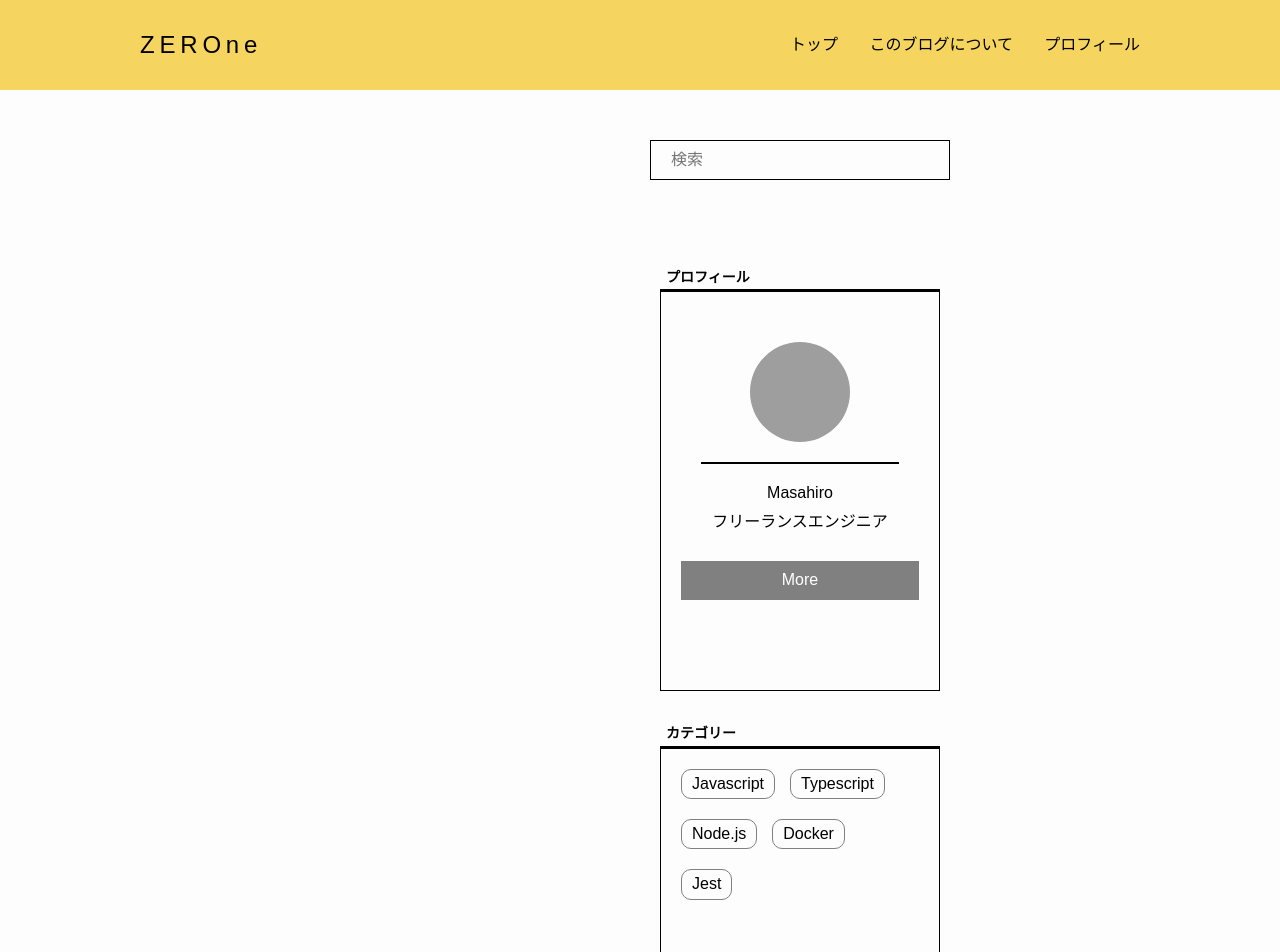
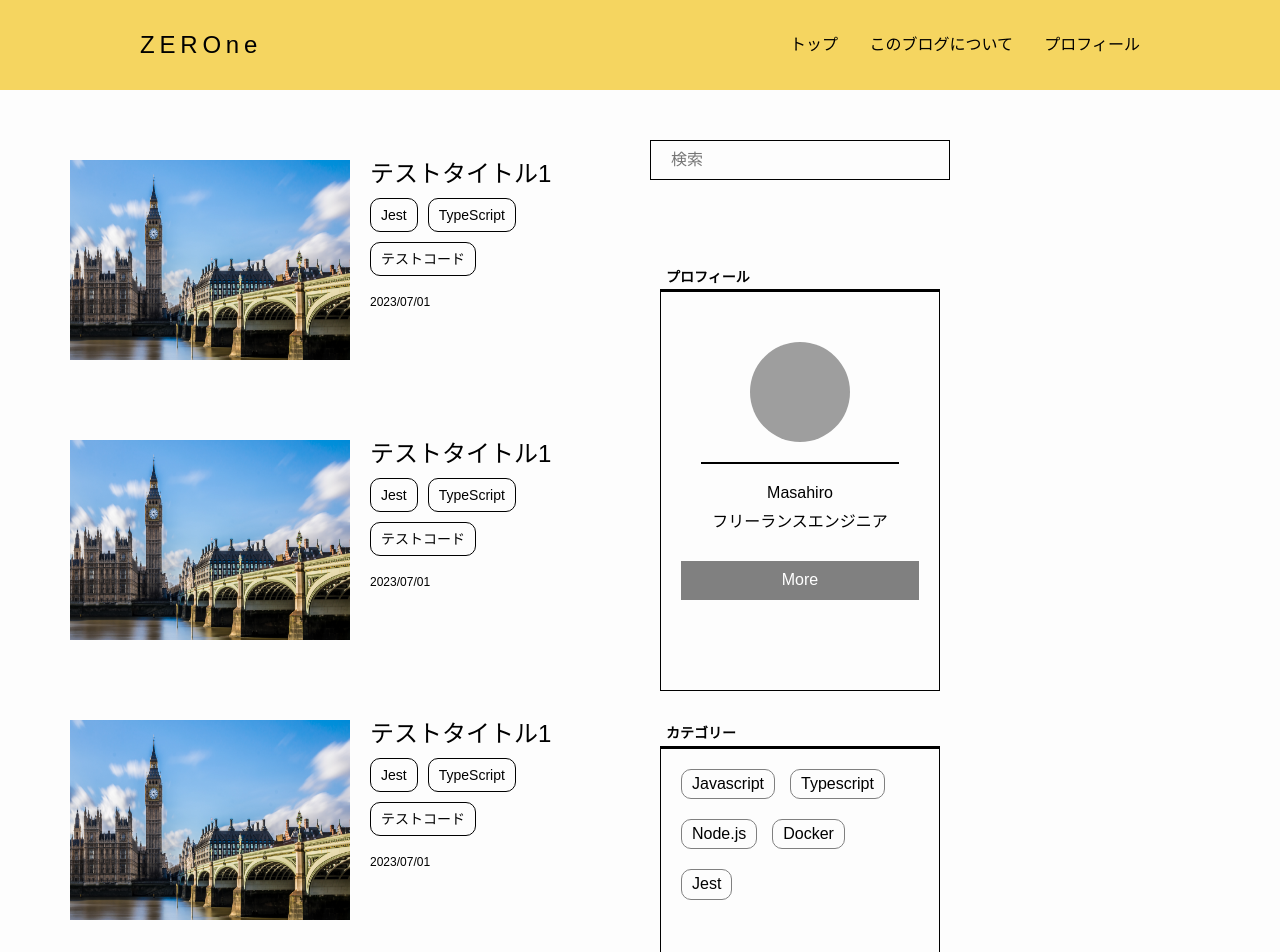
Before and after one commit to masahiro96848/jamstack_next_blog, a Next.js app: page / in a window 1280 px wide. Shown: the top 952 px of the page. Built offline with nearby package versions, Linux system fonts and the light colour scheme; grey boxes are pictures that could not be loaded.

Commit message:
ブログ記事一覧(TOP)の静的レイアウトを完成

```diff
--- /dev/null
+++ b/app/components/templates/TopTemplate.tsx
@@ -0,0 +1,92 @@
+import Image from 'next/image'
+import Link from 'next/link'
+import React from 'react'
+import { BaseBlogPostLayout } from '@/components/layouts/Main/BaseBlogPostLayout'
+import styles from '@/styles/templates/topTemplate.module.scss'
+
+export const TopTemplate = () => {
+  return (
+    <>
+      <BaseBlogPostLayout>
+        {/* ブログ記事一覧表示 */}
+        <Link href="/">
+          <div className={styles.container}>
+            <div className={styles.imageArea}>
+              <Image
+                src="/sample01.png"
+                width={280}
+                height={200}
+                alt="blog_item_image"
+                className={styles.image}
+              />
+            </div>
+            <div className={styles.articleArea}>
+              <div className={styles.title}>テストタイトル1</div>
+              <div className={styles.categories}>
+                <span className={styles.category}>Jest</span>
+                <span className={styles.category}>TypeScript</span>
+                <span className={styles.category}>テストコード</span>
+              </div>
+
+              <div className={styles.date}>
+                <p>2023/07/01</p>
+              </div>
+            </div>
+          </div>
+        </Link>
+
+        <Link href="/">
+          <div className={styles.container}>
+            <div className={styles.imageArea}>
+              <Image
+                src="/sample01.png"
+                width={280}
+                height={200}
+                alt="blog_item_image"
+                className={styles.image}
+              />
+            </div>
+            <div className={styles.articleArea}>
+              <div className={styles.title}>テストタイトル1</div>
+              <div className={styles.categories}>
+                <span className={styles.category}>Jest</span>
+                <span className={styles.category}>TypeScript</span>
+                <span className={styles.category}>テストコード</span>
+              </div>
+
+              <div className={styles.date}>
+                <p>2023/07/01</p>
+              </div>
+            </div>
+          </div>
+        </Link>
+
+        <Link href="/">
+          <div className={styles.container}>
+            <div className={styles.imageArea}>
+              <Image
+                src="/sample01.png"
+                width={280}
+                height={200}
+                alt="blog_item_image"
+                className={styles.image}
+              />
+            </div>
+            <div className={styles.articleArea}>
+              <div className={styles.title}>テストタイトル1</div>
+              <div className={styles.categories}>
+                <span className={styles.category}>Jest</span>
+                <span className={styles.category}>TypeScript</span>
+                <span className={styles.category}>テストコード</span>
+              </div>
+
+              <div className={styles.date}>
+                <p>2023/07/01</p>
+              </div>
+            </div>
+          </div>
+        </Link>
+      </BaseBlogPostLayout>
+    </>
+  )
+}
--- a/app/layout.tsx
+++ b/app/layout.tsx
@@ -12,9 +12,7 @@ export default function RootLayout({
 }) {
   return (
     <html lang="ja">
-      <body>
-        <BaseBlogPostLayout>{children}</BaseBlogPostLayout>
-      </body>
+      <body>{children}</body>
     </html>
   )
 }
--- a/app/page.tsx
+++ b/app/page.tsx
@@ -1,9 +1,10 @@
 import { NextPage } from 'next'
+import { TopTemplate } from '@/components/templates/TopTemplate'
 
 import '@/styles/globals.scss'
 
-const Home = () => {
-  return <div></div>
+const TopPage = () => {
+  return <TopTemplate />
 }
 
-export default Home
+export default TopPage
--- /dev/null
+++ b/app/styles/objects/components/blogItem.module.scss
@@ -0,0 +1 @@
+@import '@variable';
--- /dev/null
+++ b/app/styles/templates/topTemplate.module.scss
@@ -0,0 +1,35 @@
+@import '@variable';
+
+.container {
+  display: flex;
+  margin-top: 20px;
+  margin-bottom: 80px;
+}
+
+.imageArea {
+  margin-right: 20px;
+}
+
+.title {
+  font-size: 24px;
+}
+
+.categories {
+  display: flex;
+  flex-wrap: wrap;
+  margin-top: 10px;
+  margin-bottom: 10px;
+}
+
+.category {
+  font-size: 14px;
+  padding: 8px 10px;
+  margin-right: 10px;
+  margin-bottom: 10px;
+  border: 1px solid black;
+  border-radius: 10px;
+}
+
+.date {
+  font-size: 12px;
+}
```
Also changed, not shown: app/components/common/molecules/BlogItem.tsx (added, +40 -0 lines), public/sample01.png (added).
